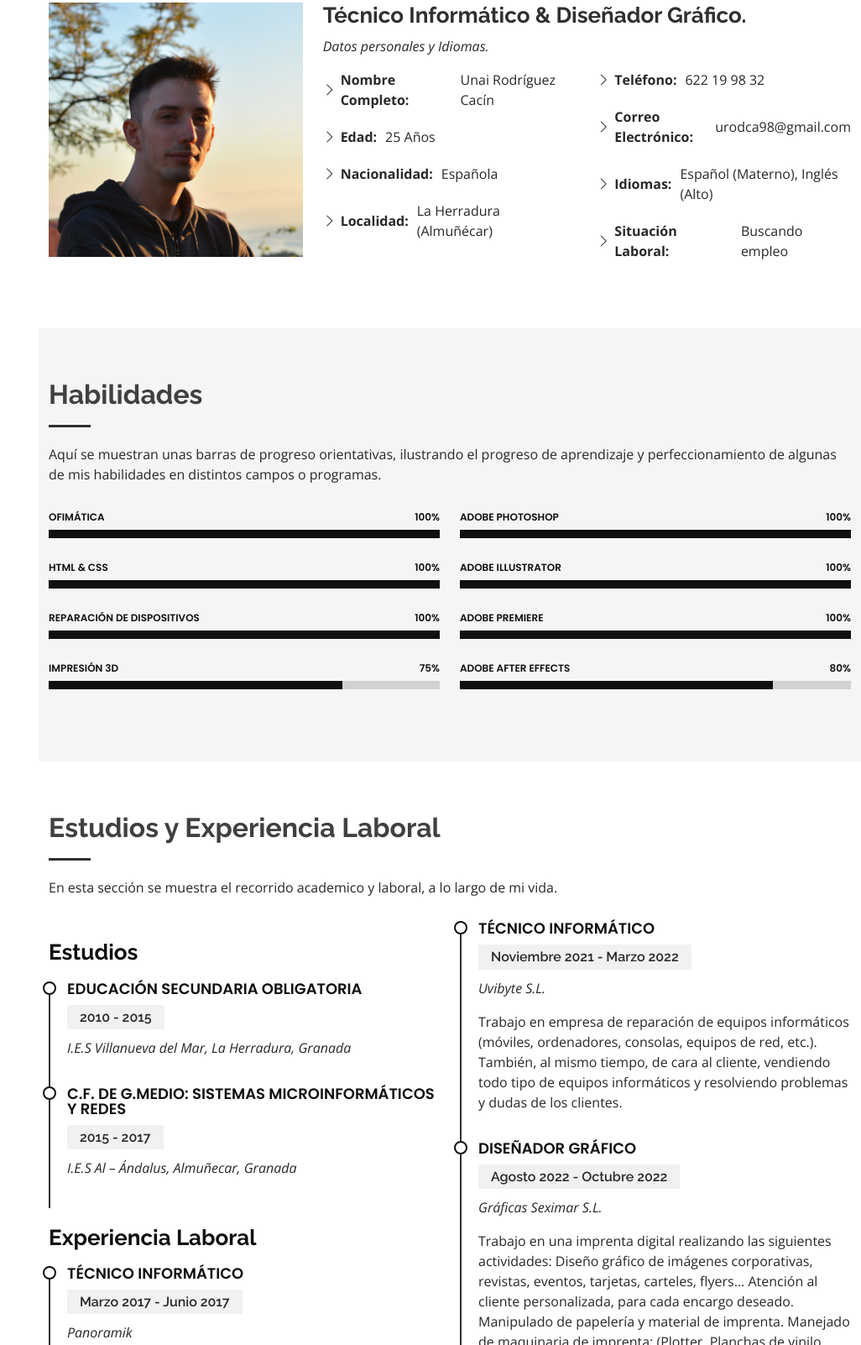
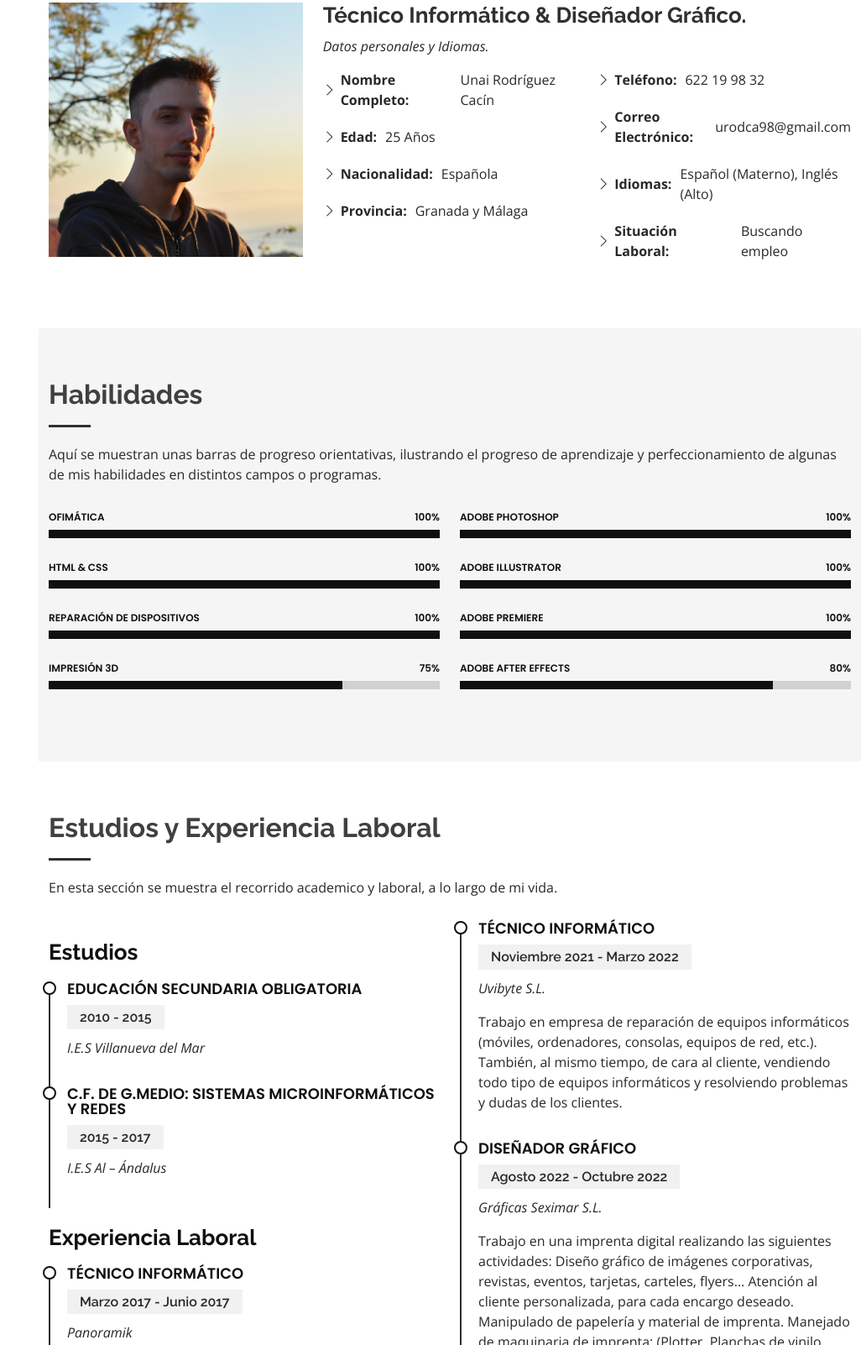
Before and after one commit to unaicacin/cvunai, a plain HTML site: page index.html in a window 1280 px wide. Shown: the part 1109-2711 px from the top of the page at 84% size, without its empty margins (254-1280 px from the left). Drawn offline with nearby package versions, Linux system fonts and the light colour scheme.

Commit message:
Update index.html

```diff
--- a/index.html
+++ b/index.html
@@ -94,7 +94,7 @@
                   <li><i class="bi bi-chevron-right"></i> <strong>Nombre Completo:</strong> <span>Unai Rodríguez Cacín</span></li>
                   <li><i class="bi bi-chevron-right"></i> <strong>Edad:</strong> <span>25 Años</span></li>
                   <li><i class="bi bi-chevron-right"></i> <strong>Nacionalidad:</strong> <span>Española</span></li>
-                  <li><i class="bi bi-chevron-right"></i> <strong>Localidad:</strong> <span>La Herradura (Almuñécar)</span></li>
+                  <li><i class="bi bi-chevron-right"></i> <strong>Provincia:</strong> <span>Granada y Málaga</span></li>
                 </ul>
               </div>
               <div class="col-lg-6">
@@ -255,12 +255,12 @@
             <div class="resume-item">
               <h4>Educación Secundaria Obligatoria</h4>
               <h5>2010 - 2015</h5>
-              <p><em>I.E.S Villanueva del Mar, La Herradura, Granada</em></p>
+              <p><em>I.E.S Villanueva del Mar</em></p>
             </div>
             <div class="resume-item">
               <h4>C.F. de G.Medio: Sistemas Microinformáticos y Redes</h4>
               <h5>2015 - 2017</h5>
-              <p><em>I.E.S Al – Ándalus, Almuñecar, Granada</em></p>
+              <p><em>I.E.S Al – Ándalus</em></p>
             </div>
             <h3 class="resume-title">Experiencia Laboral</h3>
             <div class="resume-item">
```
